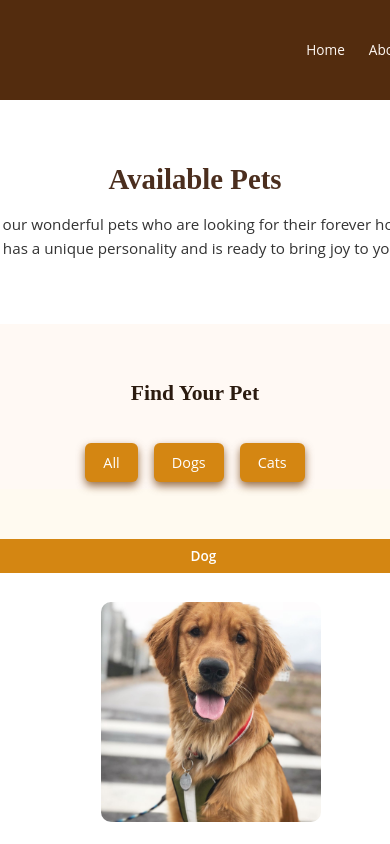
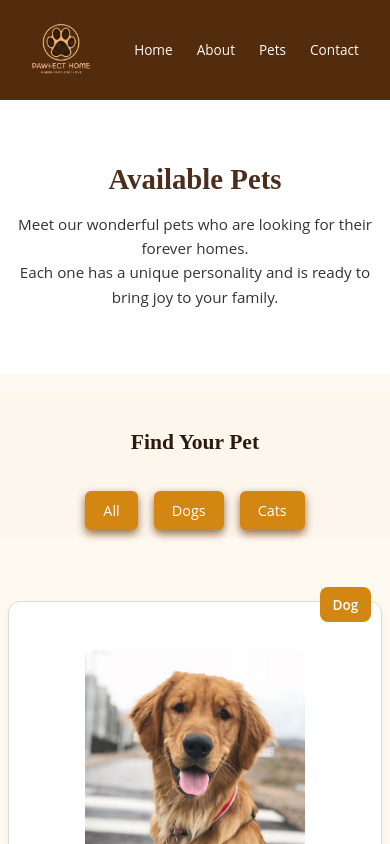
Before and after one commit to ICT-Courses/ict2233-ca-01-Hansi-Umayangani, a React (Vite) app: page /pets in a window 390 px wide. Built offline with nearby package versions, Linux system fonts and the light colour scheme.

Commit message:
Replace previous CSS with version from test project to resolve recent alignment problems

```diff
--- a/src/pages/Pets.module.css
+++ b/src/pages/Pets.module.css
@@ -20,7 +20,7 @@
 
 .sectionContainer {
   margin: 0 auto;
-  padding: 0;
+  padding: 0 2%;
 }
 
 /* -------------------- Header -------------------- */
@@ -39,6 +39,7 @@
 .headerSection p {
   font-size: clamp(0.95rem, 2vw, 1.1rem);
   color: #333;
+  max-width: 700px;
   margin: 0 auto;
 }
 
@@ -46,7 +47,7 @@
 .filterSection {
   padding: 2rem 0;
   text-align: center;
-  background-color: #fdf6ed00;
+  background-color: #fdf6ed;
   margin-top: 20px;
   margin-bottom: -25px;
 }
@@ -83,11 +84,9 @@
 
 .petsGrid {
   display: flex;
-  flex-wrap: wrap;
   flex-direction: column;
   gap: 2rem;
   align-items: center;
-  padding: 0 2%;
   box-sizing: border-box;
 }
 
@@ -98,13 +97,9 @@
   border: 1px solid #ddd;
   border-radius: 12px;
   background: #fff;
-  box-shadow: 0 2px 8px rgba(0,0,0,0.05);
+  box-shadow: 0 2px 8px rgba(0, 0, 0, 0.05);
   align-items: flex-start;
   position: relative;
-
-  flex: 1 1 48%;
-  width: 800px;
-  box-sizing: border-box;
 }
 
 .imageWrapper {
@@ -164,6 +159,7 @@
 }
 
 .noMatchSection p {
+  max-width: 700px;
   margin: 0 auto 2rem;
   font-size: 1rem;
   color: #333;
@@ -176,8 +172,7 @@
   flex-wrap: wrap;
 }
 
-.contactBtn,
-.aboutBtn {
+.contactBtn, .aboutBtn {
   padding: 12px 25px;
   border-radius: 8px;
   font-size: 0.95rem;
@@ -194,14 +189,12 @@
   background-color: #8ca033;
 }
 
-.contactBtn:hover,
-.aboutBtn:hover {
+.contactBtn:hover, .aboutBtn:hover {
   opacity: 0.9;
   transform: translateY(-2px);
 }
 
 /* -------------------- Responsive Breakpoints -------------------- */
-
 /* Desktop / Large Screens (≥1200px) */
 @media (min-width: 1200px) {
   .petCard {
@@ -212,28 +205,19 @@
 /* Laptop / Medium Screens (992px–1199px) */
 @media (max-width: 1199px) and (min-width: 992px) {
   .petCard {
-    flex: 1 1 45%; /* still two columns */
-  }
-  .imageWrapper {
-    flex: 0 0 200px;
+    flex-direction: row;
   }
 }
 
 /* Tablet (768px–991px) */
 @media (max-width: 991px) and (min-width: 768px) {
   .petCard {
-    flex-direction: row;
-    flex: 1 1 100%;
     gap: 1.5rem;
   }
 
   .petImage {
     width: 180px;
   }
-  .imageWrapper {
-    flex: 0 0 200px;
-  }
-
 }
 
 /* Mobile (≤767px) */
@@ -243,18 +227,17 @@
     align-items: center;
     text-align: center;
   }
-  .imageWrapper {
-    flex: 0 0 auto;
+
+  .petImage {
+    width: 220px; /* adjust as needed */
   }
-  .petImage {
-    width: 220px;
-    height: 220px;
-  }
+
   .petInfo {
     text-align: center;
   }
+
   .petType {
     top: -15px;
-    left: 15px;
+    right: 10px;
   }
 }
```
